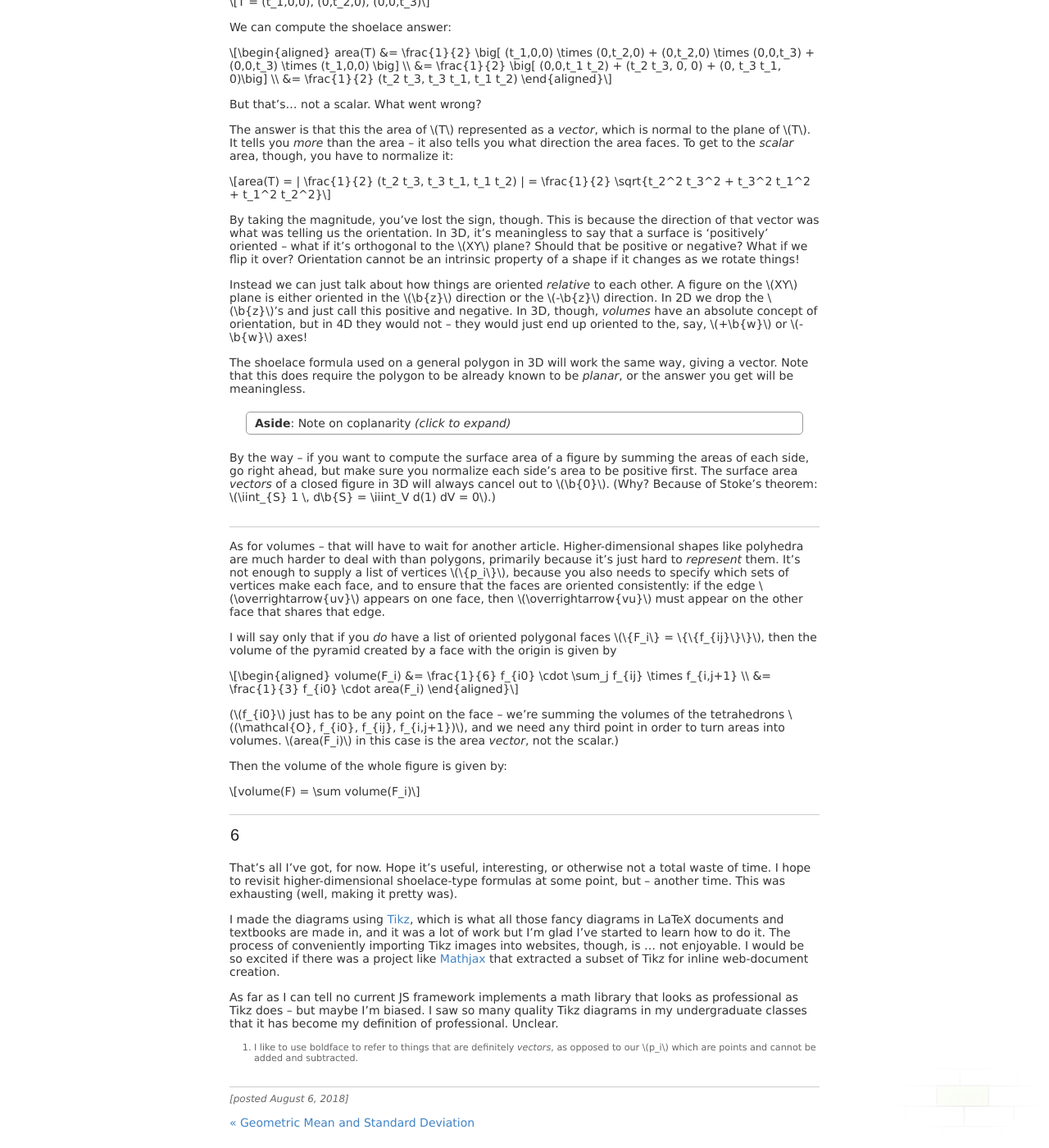
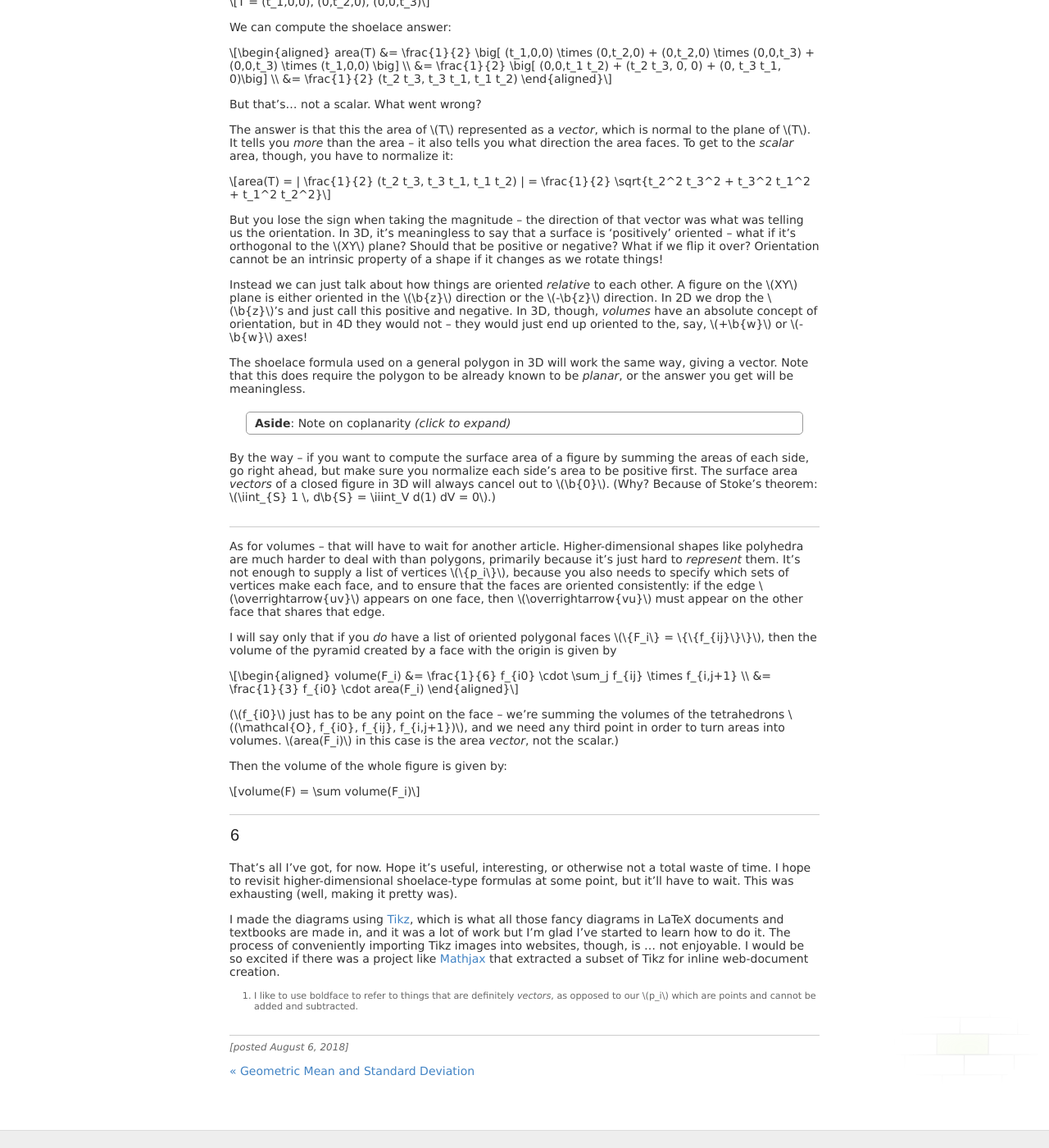
Before and after one commit to ajakaja/ajakaja.github.io, a Jekyll site: the page built from _posts/2018-08-06-oriented-area.md, in a window 1280 px wide and 1400 px high, scrolled down 9125 px. Shown: the whole window at 82% size. Built offline with Jekyll 4.4.1, drawn with Linux system fonts in a browser that asks for light colours; nearby versions of some CDN libraries; library files that are not in the unit come from our copies; some of the changed text lies outside the part shown.

Commit message:
minor edits

```diff
--- a/_posts/2018-08-06-oriented-area.md
+++ b/_posts/2018-08-06-oriented-area.md
@@ -323,7 +323,7 @@ The answer is that this the area of $$T$$ represented as a _vector_, which is no
 
 $$area(T) = | \frac{1}{2} (t_2 t_3, t_3 t_1, t_1 t_2) | = \frac{1}{2} \sqrt{t_2^2 t_3^2 + t_3^2 t_1^2 + t_1^2 t_2^2}$$
 
-By taking the magnitude, you've lost the sign, though. This is because the direction of that vector was what was telling us the orientation. In 3D, it's meaningless to say that a surface is 'positively' oriented -- what if it's orthogonal to the $$XY$$ plane? Should that be positive or negative? What if we flip it over? Orientation cannot be an intrinsic property of a shape if it changes as we rotate things!
+But you lose the sign when taking the magnitude -- the direction of that vector was what was telling us the orientation. In 3D, it's meaningless to say that a surface is 'positively' oriented -- what if it's orthogonal to the $$XY$$ plane? Should that be positive or negative? What if we flip it over? Orientation cannot be an intrinsic property of a shape if it changes as we rotate things!
 
 Instead we can just talk about how things are oriented _relative_ to each other. A figure on the $$XY$$ plane is either oriented in the $$\b{z}$$ direction or the $$-\b{z}$$ direction. In 2D we drop the $$\b{z}$$'s and just call this positive and negative. In 3D, though, _volumes_ have an absolute concept of orientation, but in 4D they would not -- they would just end up oriented to the, say, $$+\b{w}$$ or $$-\b{w}$$ axes!
 
@@ -364,8 +364,6 @@ $$volume(F) = \sum volume(F_i)$$
 
 ## 6
 
-That's all I've got, for now. Hope it's useful, interesting, or otherwise not a total waste of time. I hope to revisit higher-dimensional shoelace-type formulas at some point, but -- another time. This was exhausting (well, making it pretty was).
+That's all I've got, for now. Hope it's useful, interesting, or otherwise not a total waste of time. I hope to revisit higher-dimensional shoelace-type formulas at some point, but it'll have to wait. This was exhausting (well, making it pretty was).
 
 I made the diagrams using [Tikz](https://en.wikipedia.org/wiki/PGF/TikZ), which is what all those fancy diagrams in LaTeX documents and textbooks are made in, and it was a lot of work but I'm glad I've started to learn how to do it. The process of conveniently importing Tikz images into websites, though, is ... not enjoyable. I would be so excited if there was a project like [Mathjax](https://www.mathjax.org/) that extracted a subset of Tikz for inline web-document creation.
-
-As far as I can tell no current JS framework implements a math library that looks as professional as Tikz does -- but maybe I'm biased. I saw so many quality Tikz diagrams in my undergraduate classes that it has become my definition of professional. Unclear.
```
Also changed, not shown: other parts of _posts/2018-08-06-oriented-area.md (+1 -1 lines).
